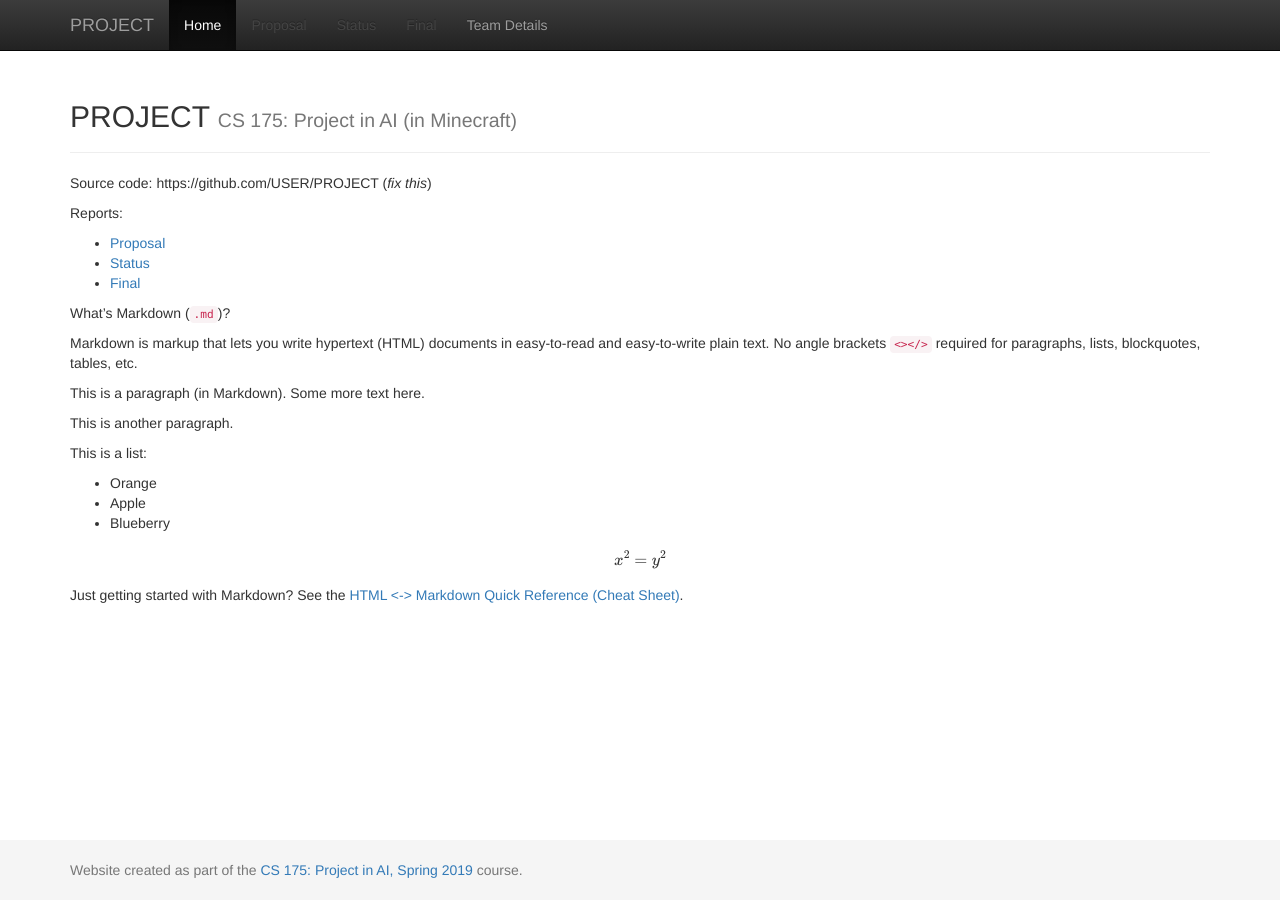
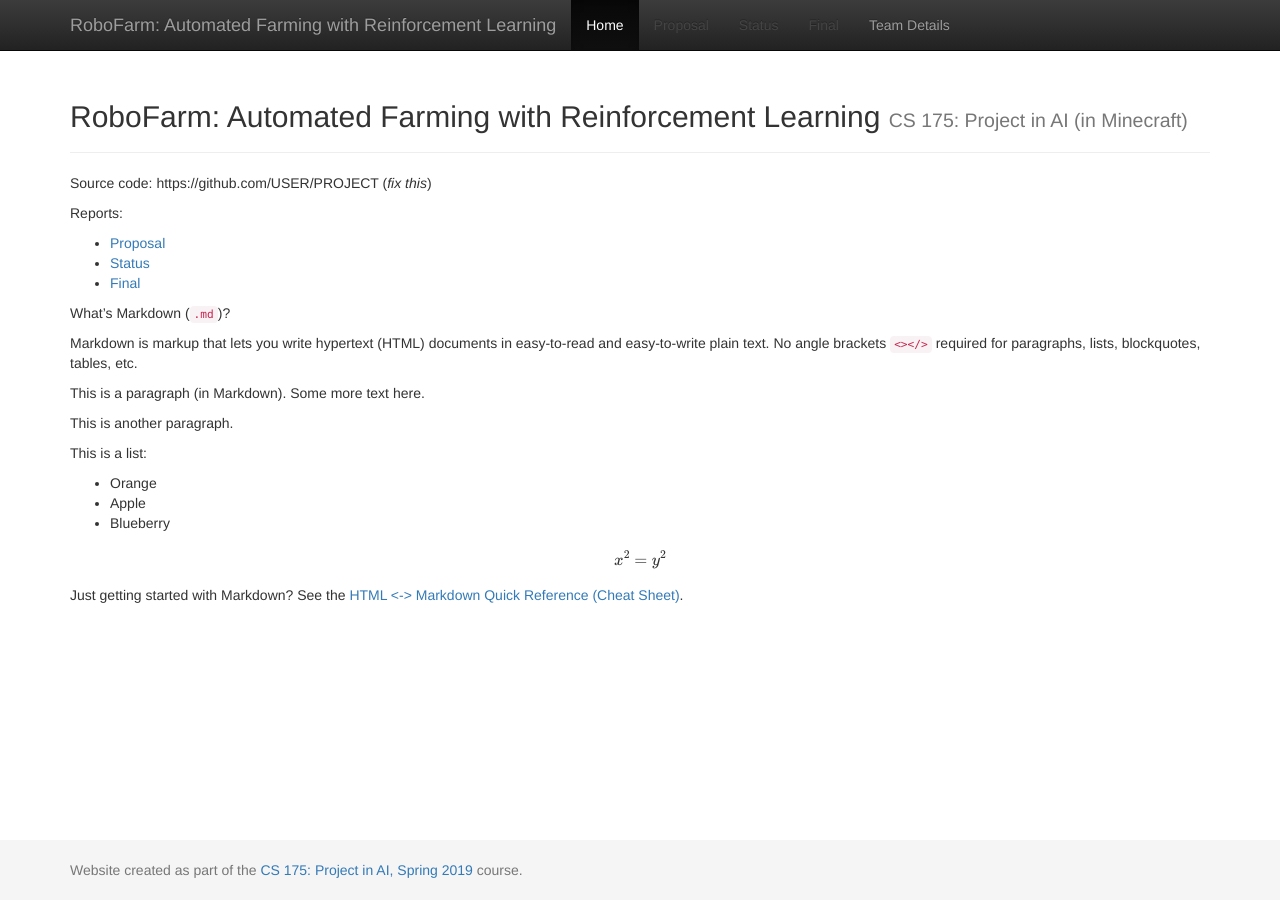
Before and after one commit to Daniel-Davies/13-RoboFarm, a Jekyll site: the page built from docs/index.md, in a window 1280 px wide. Built offline with Jekyll 4.4.1, drawn with Linux system fonts in a browser that asks for light colours; formulas are drawn with MathJax 3.

Commit message:
added title

```diff
--- a/docs/_config.yml
+++ b/docs/_config.yml
@@ -1,7 +1,7 @@
 ###########
 # site.title
 
-title:    'PROJECT'
+title:    'RoboFarm: Automated Farming with Reinforcement Learning'
 subtitle: 'CS 175: Project in AI (in Minecraft)'
 
 
```
